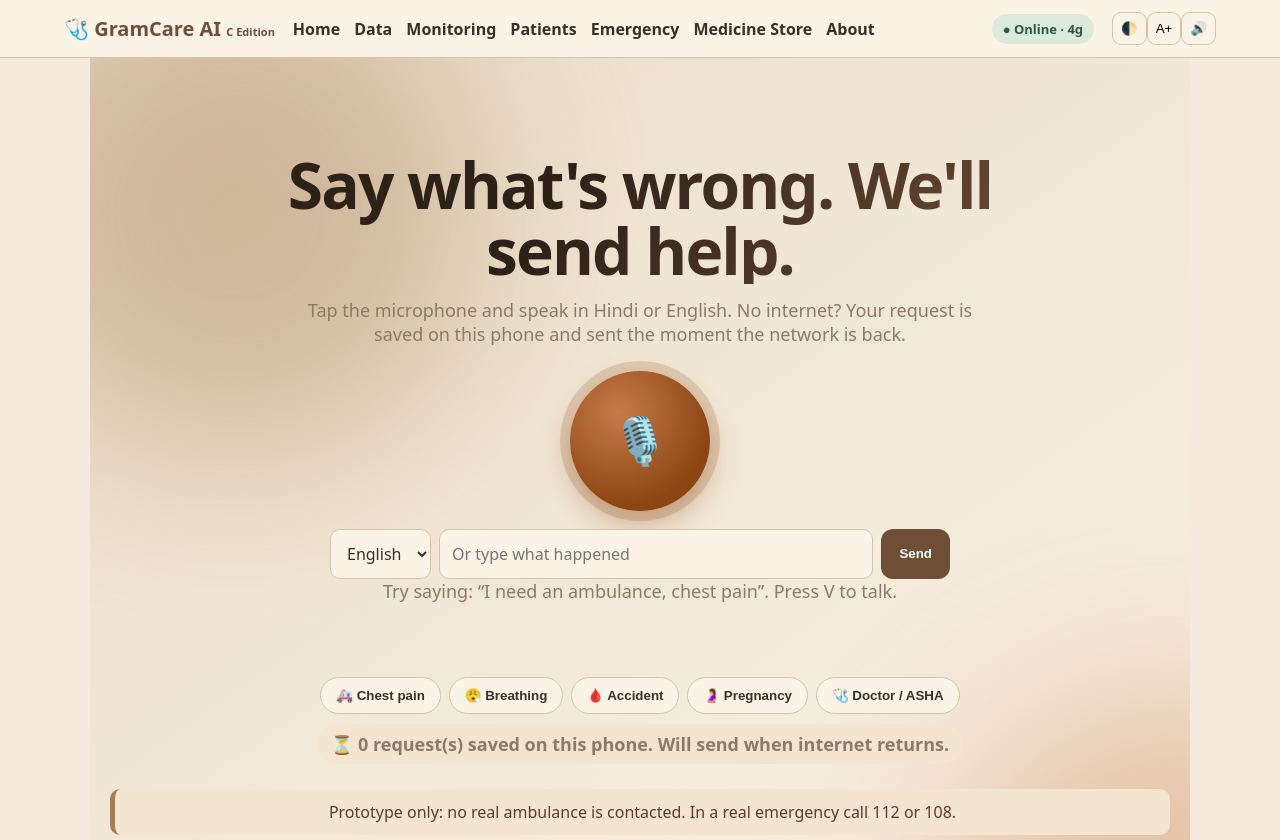
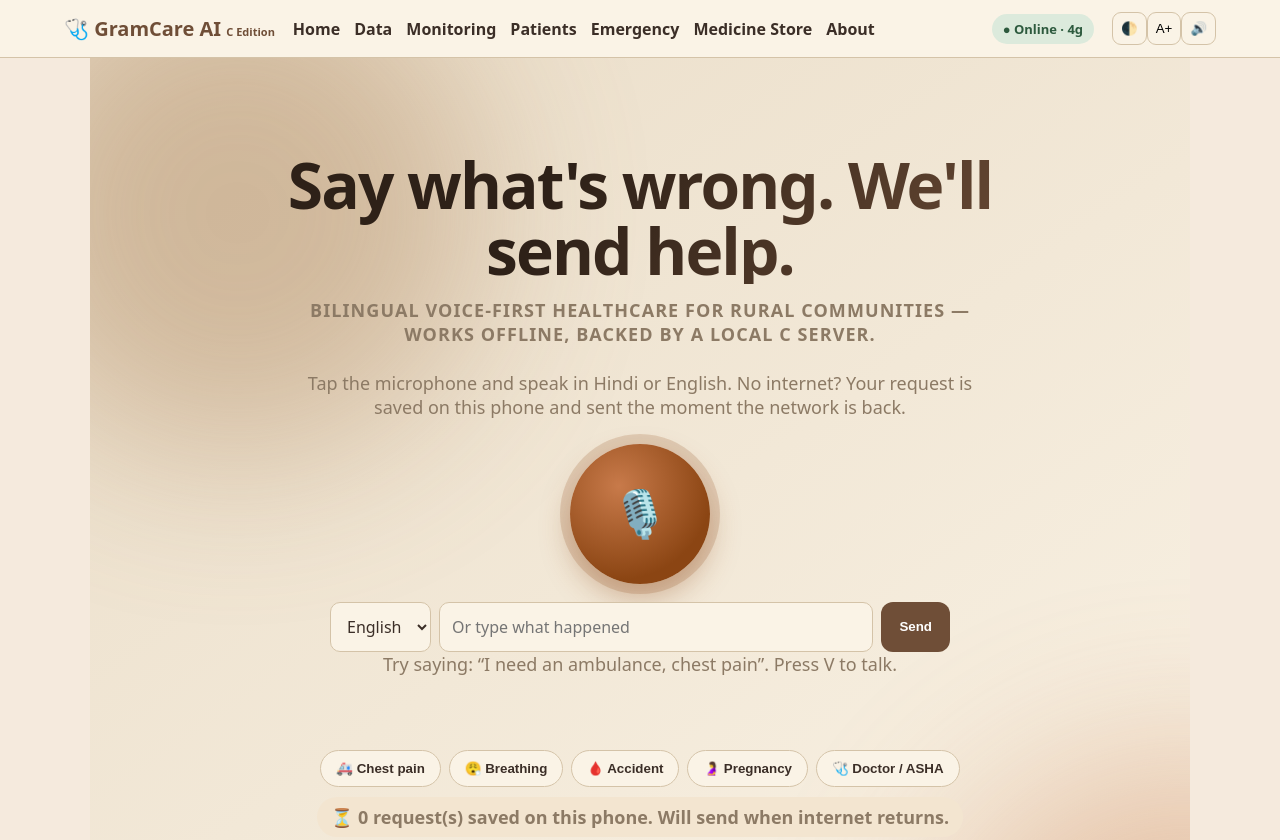
Before and after one commit to kartikey0310/GramCareAi, a plain HTML site: page public/index.html in a window 1280 px wide. Shown: the top 840 px of the page. Drawn offline with Linux system fonts and the light colour scheme; no server answers.

Commit message:
Improve hero section and clean up HTML structure

```diff
--- a/public/index.html
+++ b/public/index.html
@@ -6,7 +6,7 @@
     <title>GramCare AI - C Edition</title>
     <link rel="stylesheet" href="style.css" />
     <link rel="manifest" href="/manifest.json" />
-    <meta name="theme-color" content="#087f8c" />
+    <meta name="theme-color" content="#6f4e37" />
     <link rel="icon" href="/icon.svg" />
   </head>
   <body>
@@ -19,10 +19,13 @@
     <header>
       <b>🩺 GramCare AI <small>C Edition</small></b>
       <nav>
-        <a href="#home">Home</a><a href="#data">Data</a
-        ><a href="#monitor">Monitoring</a><a href="#patients">Patients</a
-        ><a href="#emergency">Emergency</a><a href="#store">Medicine Store</a
-        ><a href="#about">About</a>
+        <a href="#home">Home</a>
+        <a href="#data">Data</a>
+        <a href="#monitor">Monitoring</a>
+        <a href="#patients">Patients</a>
+        <a href="#emergency">Emergency</a>
+        <a href="#store">Medicine Store</a>
+        <a href="#about">About</a>
       </nav>
       <span id="net" class="net"></span>
       <div>
@@ -33,6 +36,7 @@
     <main>
       <section class="hero" id="home">
         <h1>Say what's wrong. We'll send help.</h1>
+        <p class="dek">Bilingual voice-first healthcare for rural communities — works offline, backed by a local C server.</p>
         <p>
           Tap the microphone and speak in Hindi or English. No internet? Your
           request is saved on this phone and sent the moment the network is
--- a/public/style.css
+++ b/public/style.css
@@ -80,6 +80,15 @@ header button {
   margin: 0 auto 25px;
   color: var(--mut);
   font-size: 18px;
+}
+.dek {
+  max-width: 700px;
+  margin: 0 auto 10px;
+  color: var(--pri);
+  font-size: 16px;
+  font-weight: 600;
+  text-transform: uppercase;
+  letter-spacing: 0.06em;
 }
 .pill {
   background: #e8dcc0;
```
